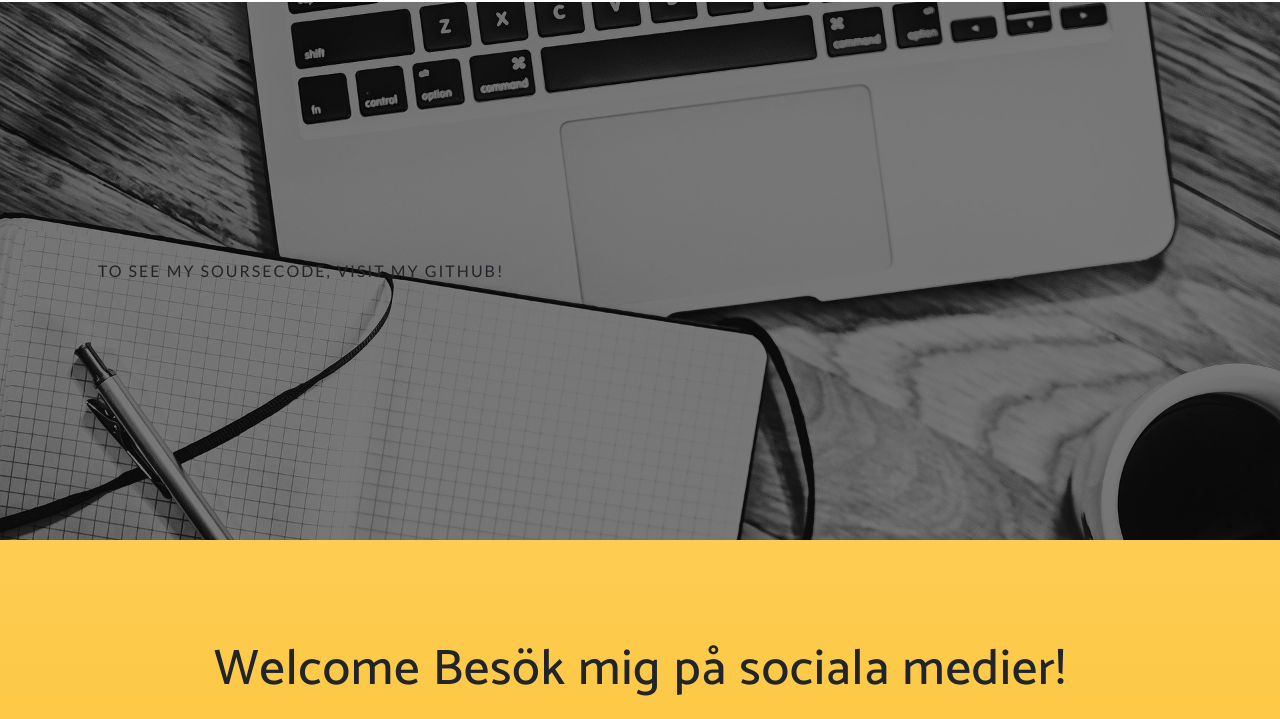
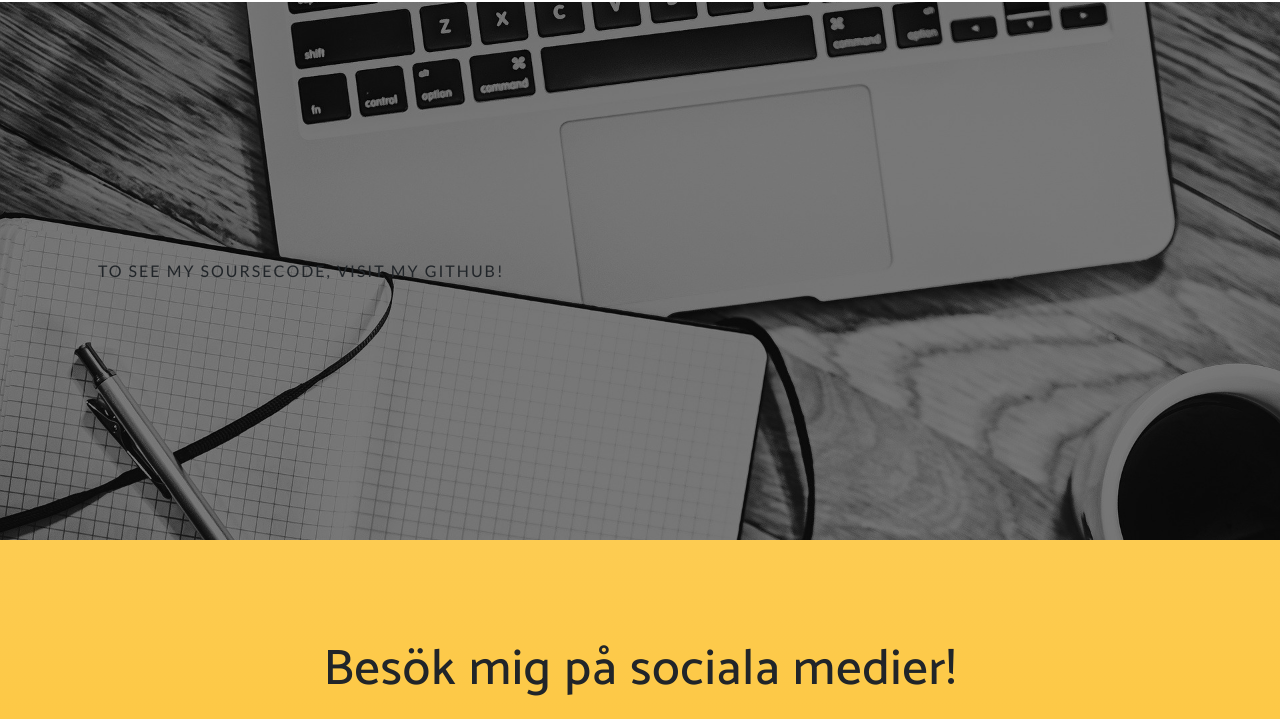
Before and after one commit to JacobEhvall/jacobehvall.github.io, a website with bundled scripts: page index.html in a window 1280 px wide. Shown: the part 2835-3554 px from the top of the page. Built offline with nearby package versions, Linux system fonts and the light colour scheme; a web font is replaced by a local one.

Commit message:
deleted Welcome

```diff
--- a/index.html
+++ b/index.html
@@ -134,8 +134,7 @@
 
   <section class="contact bg-primary" id="contact">
     <div class="container">
-      <h2>Welcome
-        Besök mig på sociala medier!</h2>
+      <h2>Besök mig på sociala medier!</h2>
 
       <ul class="list-inline list-social">
         <li class="list-inline-item social-instagram">
```
